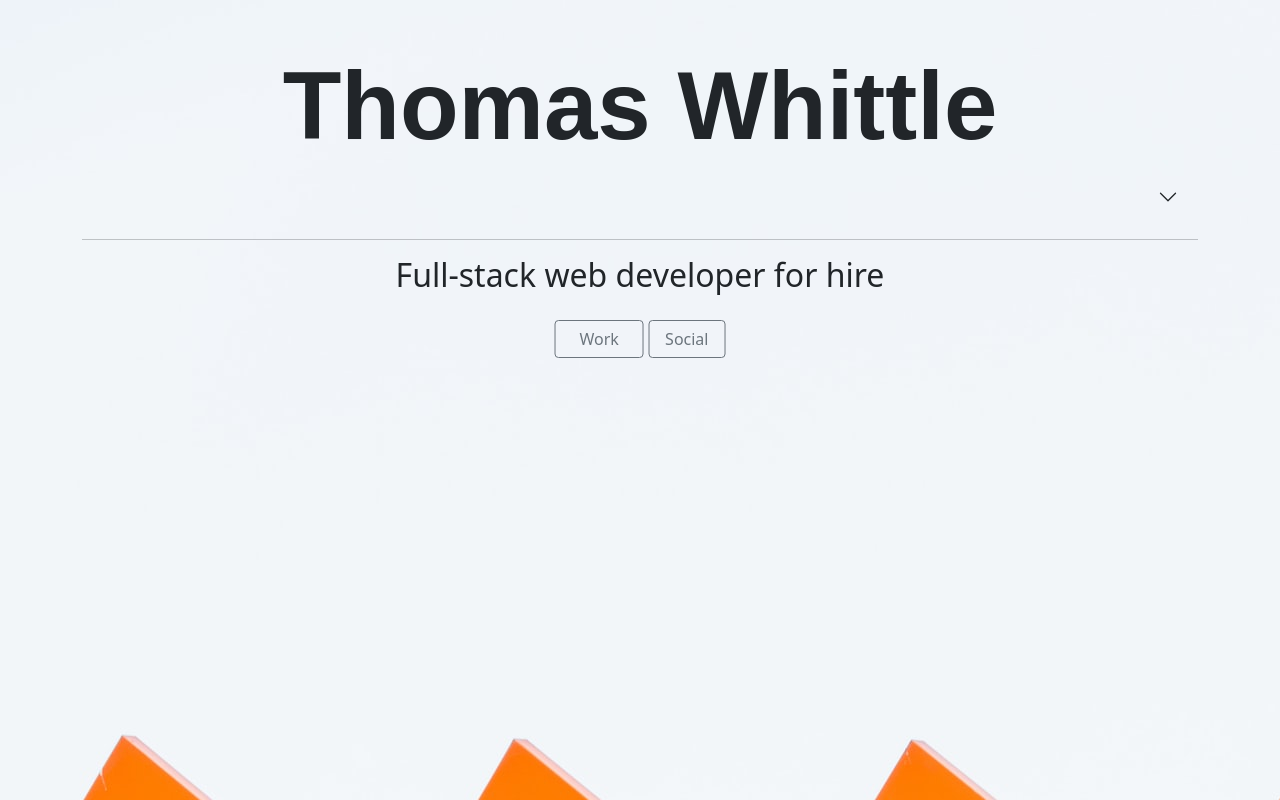
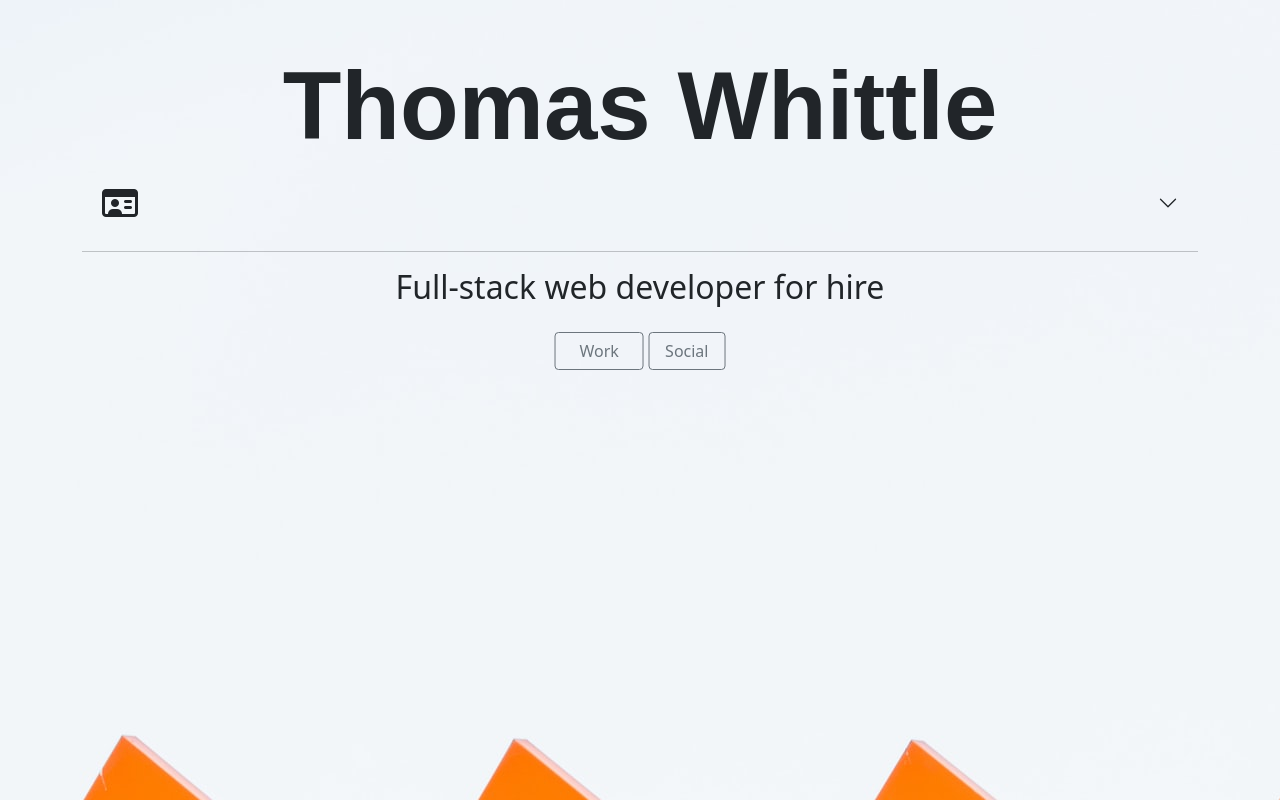
Before and after one commit to Settc/twhittle_portfolio, a plain HTML site: page index.html in a window 1280 px wide. Drawn offline with nearby package versions, Linux system fonts and the light colour scheme; a web font is replaced by a local one.

Commit message:
Add icon to contact accordion

```diff
--- a/index.html
+++ b/index.html
@@ -14,11 +14,11 @@
 
     <div class="container position-relative">
         <h1 id="name" class="mt-5 text-center">Thomas Whittle</h1>
-        <div class="accordion accordion-flush text-center" >
-            <div class="accordion-item text-center">
 
-                <button class="accordion-button collapsed text-center" type="button" data-bs-toggle="collapse" data-bs-target="#flush-collapseOne" aria-expanded="false" aria-controls="flush-collapseOne" id="accordion">
-
+        <div class="accordion accordion-flush text-center " >
+            <div class="accordion-item ">
+                <button class="accordion-button collapsed" type="button" data-bs-toggle="collapse" data-bs-target="#flush-collapseOne" aria-expanded="false" aria-controls="flush-collapseOne" id="accordion">
+                    <i class="far fa-id-card fa-2x"></i>
                 </button>
 
               <div id="flush-collapseOne" class="accordion-collapse collapse" aria-labelledby="flush-headingOne" data-bs-parent="#accordionFlushExample">
@@ -49,6 +49,7 @@
 
     <script src="https://cdn.jsdelivr.net/npm/@popperjs/core@2.5.4/dist/umd/popper.min.js" integrity="sha384-q2kxQ16AaE6UbzuKqyBE9/u/KzioAlnx2maXQHiDX9d4/zp8Ok3f+M7DPm+Ib6IU" crossorigin="anonymous"></script>
     <script src="https://cdn.jsdelivr.net/npm/bootstrap@5.0.0-beta1/dist/js/bootstrap.bundle.min.js" integrity="sha384-ygbV9kiqUc6oa4msXn9868pTtWMgiQaeYH7/t7LECLbyPA2x65Kgf80OJFdroafW" crossorigin="anonymous"></script>
+    <script src="https://kit.fontawesome.com/8056a67cd2.js" crossorigin="anonymous"></script>
     <script src="develop/index.js"></script>
     <script src="develop/transition.min.js"></script>
 </body>
```
